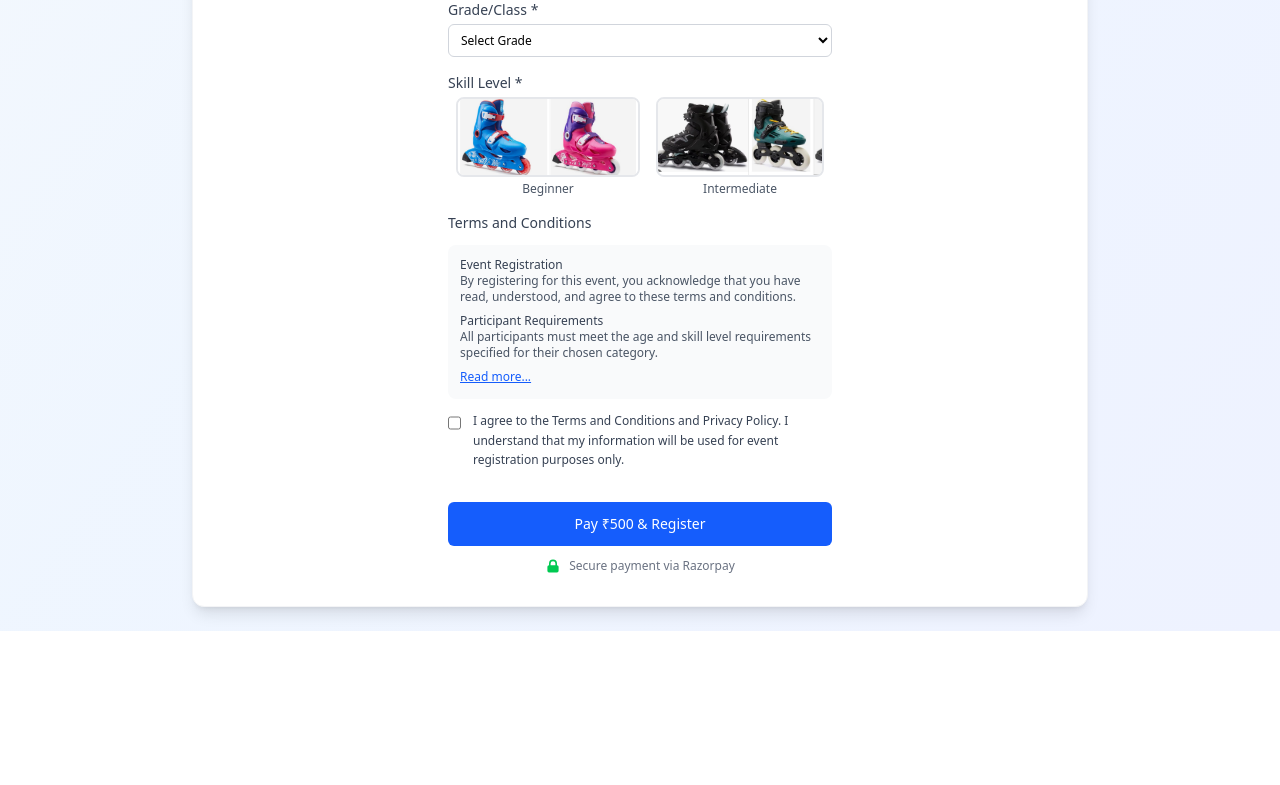
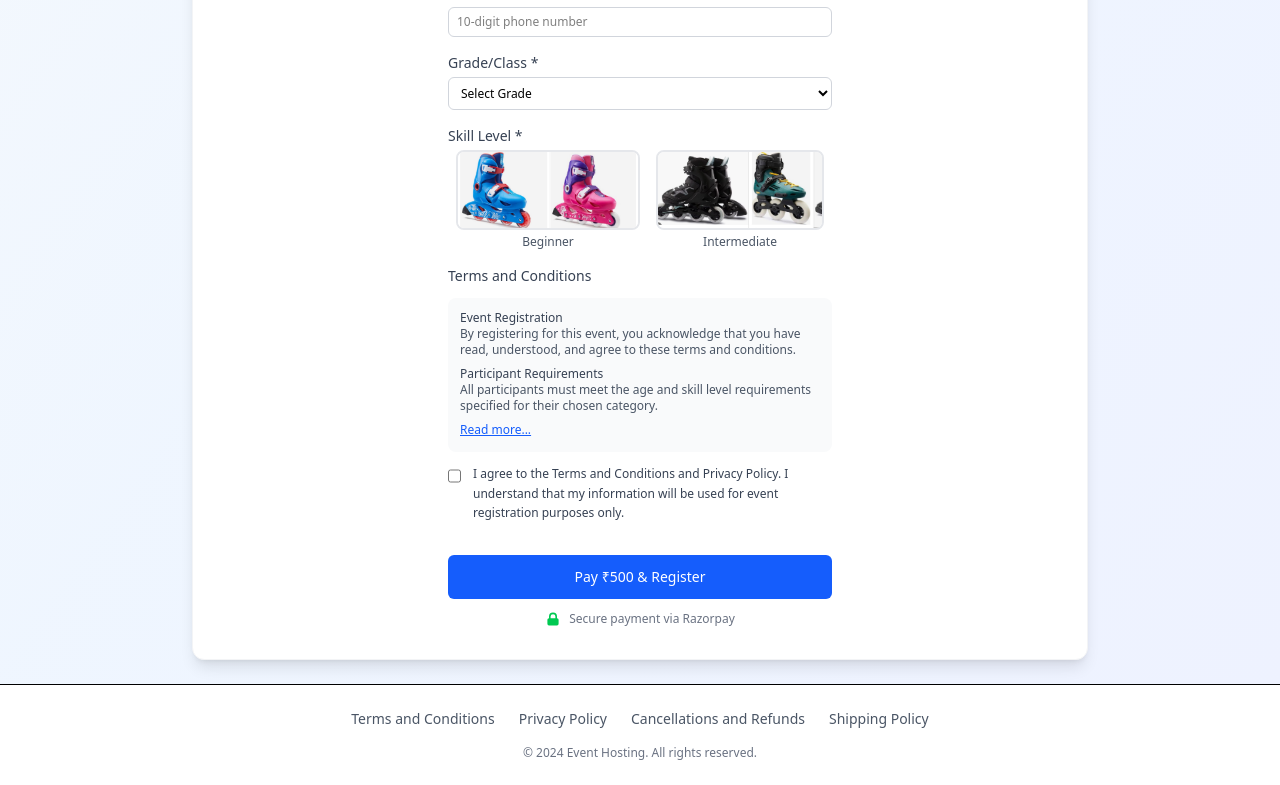
Before and after one commit to Chirag4452/Event-hosting, a React (Vite) app in the folder client/: page / in a window 1280 px wide. Shown: the part 1162-1947 px from the top of the page. Before the commit the page ends 1793 px from the top, so only its background shows below. Built offline with nearby package versions, Linux system fonts and the light colour scheme.

Commit message:
privacy-policy

```diff
--- a/client/src/App.tsx
+++ b/client/src/App.tsx
@@ -1,15 +1,60 @@
 import { BrowserRouter, Routes, Route } from "react-router-dom";
 import Register from "./pages/Register";
 import Success from "./pages/Success";
+import Navigation from "./components/Navigation";
 
 function App() {
   return (
     <BrowserRouter>
-      <div className="min-h-screen bg-gray-50">
-        <Routes>
-          <Route path="/" element={<Register />} />
-          <Route path="/success" element={<Success />} />
-        </Routes>
+      <div className="min-h-screen bg-gray-50 flex flex-col">
+        <Navigation />
+        <main className="flex-1">
+          <Routes>
+            <Route path="/" element={<Register />} />
+            <Route path="/success" element={<Success />} />
+          </Routes>
+        </main>
+        <footer className="bg-white border-t mt-auto">
+          <div className="max-w-4xl mx-auto px-4 py-6">
+            <div className="flex flex-wrap justify-center space-x-6 text-sm text-gray-600">
+              <a
+                href="https://merchant.razorpay.com/policy/Qs4WdtHGxKVMex/terms"
+                target="_blank"
+                rel="noopener noreferrer"
+                className="hover:text-blue-600 transition-colors"
+              >
+                Terms and Conditions
+              </a>
+              <a
+                href="https://merchant.razorpay.com/policy/Qs4WdtHGxKVMex/privacy"
+                target="_blank"
+                rel="noopener noreferrer"
+                className="hover:text-blue-600 transition-colors"
+              >
+                Privacy Policy
+              </a>
+              <a
+                href="https://merchant.razorpay.com/policy/Qs4WdtHGxKVMex/refund"
+                target="_blank"
+                rel="noopener noreferrer"
+                className="hover:text-blue-600 transition-colors"
+              >
+                Cancellations and Refunds
+              </a>
+              <a
+                href="https://merchant.razorpay.com/policy/Qs4WdtHGxKVMex/shipping"
+                target="_blank"
+                rel="noopener noreferrer"
+                className="hover:text-blue-600 transition-colors"
+              >
+                Shipping Policy
+              </a>
+            </div>
+            <div className="text-center text-xs text-gray-500 mt-4">
+              © 2024 Event Hosting. All rights reserved.
+            </div>
+          </div>
+        </footer>
       </div>
     </BrowserRouter>
   );
```
